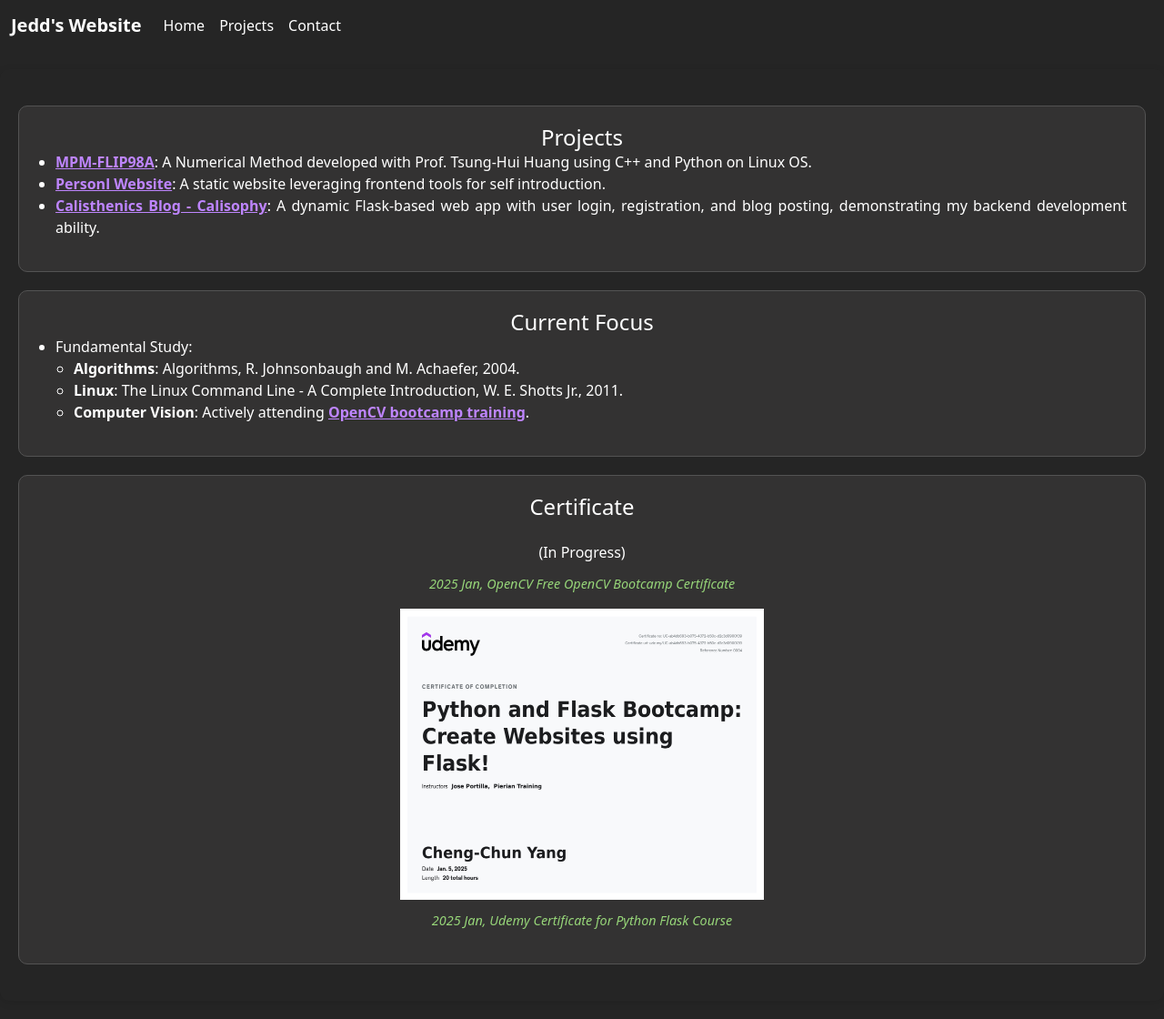
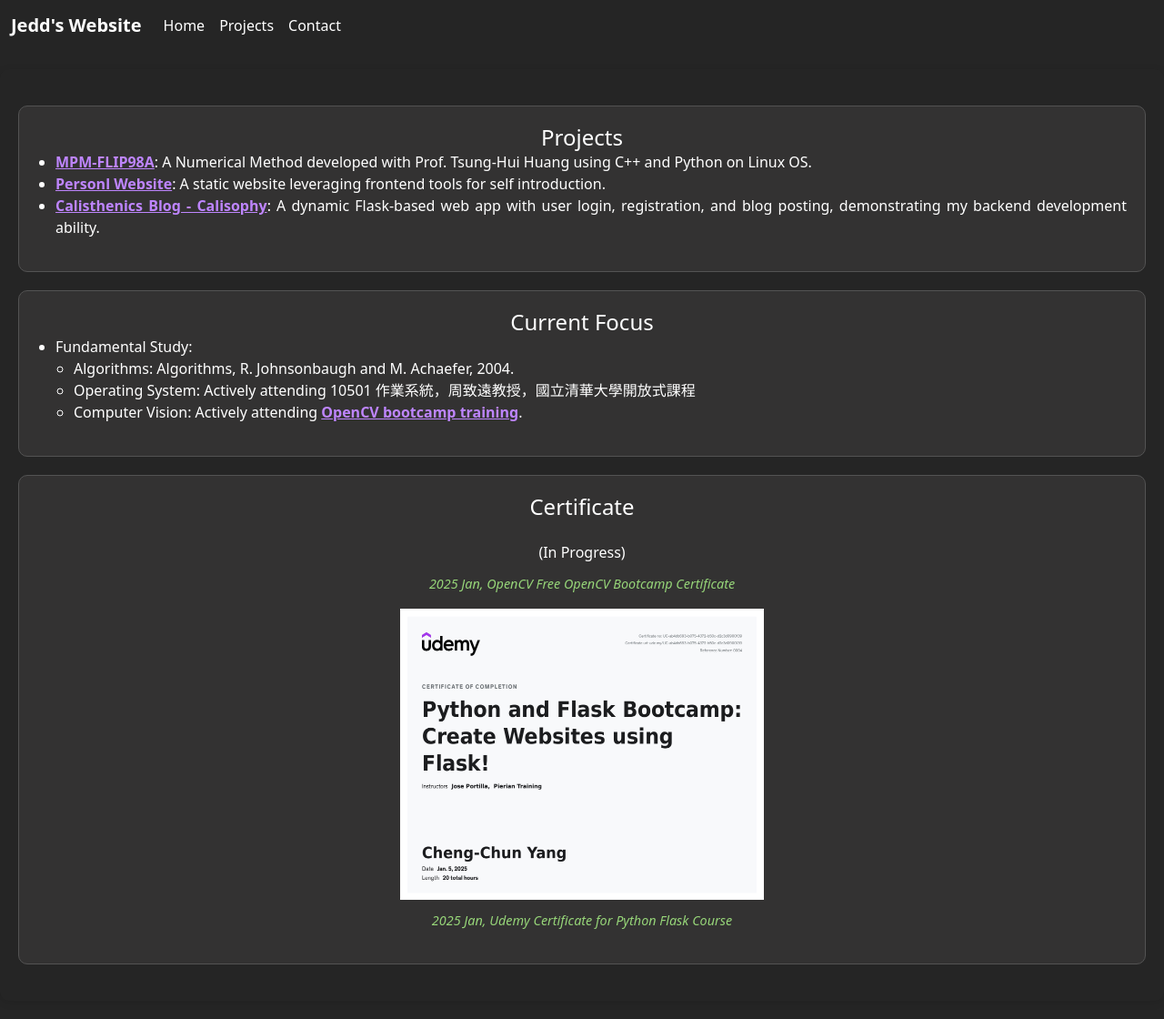
Before and after one commit to jeddiot/jedd-cv, a Jekyll site: the page built from project.html, in a window 1280 px wide. Shown: the whole page at 91% size. Built offline with Jekyll 4.4.1, drawn with Linux system fonts in a browser that asks for light colours.

Commit message:
Updated project.html

```diff
--- a/project.html
+++ b/project.html
@@ -25,9 +25,9 @@ title: Jedd's Website - Project
     <ul>
         <li>Fundamental Study:
             <ul>
-                <li><b>Algorithms</b>: Algorithms, R. Johnsonbaugh and M. Achaefer, 2004.</li>
-                <li><b>Linux</b>: The Linux Command Line - A Complete Introduction, W. E. Shotts Jr., 2011.</li>
-                <li><b>Computer Vision</b>: Actively attending <a href="https://opencv.org/university/free-opencv-course/?utm_source=opcvu&utm_medium=menu&utm_campaign=obc">OpenCV bootcamp training</a>.</li>
+                <li>Algorithms: Algorithms, R. Johnsonbaugh and M. Achaefer, 2004.</span></li>
+                <li>Operating System: Actively attending 10501 作業系統，周致遠教授，國立清華大學開放式課程</span></li>
+                <li>Computer Vision: Actively attending <a href="https://opencv.org/university/free-opencv-course/?utm_source=opcvu&utm_medium=menu&utm_campaign=obc">OpenCV bootcamp training</a>.</li>
             </ul>
         </li>
     </ul>
```
